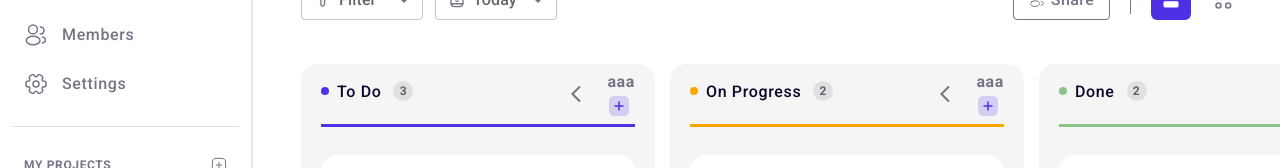
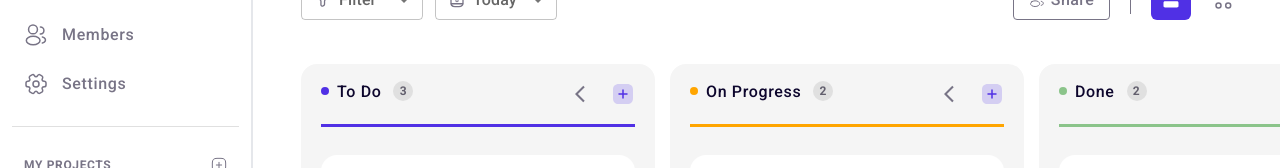
Before and after one commit to ghanbari-dev/projectmanagement, a Next.js app: page /tasks in a window 1280 px wide. Shown: the part 243-411 px from the top of the page. Built offline with nearby package versions, Linux system fonts and the light colour scheme.

Commit message:
fix: :bug:

```diff
--- a/components/todo/Cells.tsx
+++ b/components/todo/Cells.tsx
@@ -183,10 +183,10 @@ const Cells = ({ index, task, colID }: Props) => {
             {task.title}
           </div>
           {task?.image && (
-            <div className="w-full mt-[7px] min-h-[100px] flex gap-3 relative">
+            <div className="w-full mt-[7px] flex gap-3 relative">
               {task.image.map((img, ind) => (
+                <div key={ind} className="w-full">
                   <Image
-                  key={ind}
                     alt="img"
                     src={img}
                     width="0"
@@ -194,6 +194,7 @@ const Cells = ({ index, task, colID }: Props) => {
                     sizes="100vw"
                     className="w-full h-auto rounded-lg"
                   />
+                </div>
               ))}
             </div>
           )}
--- a/components/todo/Columns.tsx
+++ b/components/todo/Columns.tsx
@@ -78,12 +78,7 @@ const Columns = ({ index }: Props) => {
                 // >
                 //   <ControlPointTwoTone />
                 // </IconButton>
-                <div
-                  onClick={() => {
-                    console.log("click");
-                    setAdd((prev) => !prev);
-                  }}
-                >aaa
+                <div onClick={() => setAdd((prev) => !prev)}>
                   <Image src={addIcon} alt="icon" />
                 </div>
               )}
--- a/pages/tasks.tsx
+++ b/pages/tasks.tsx
@@ -8,7 +8,7 @@ const Tasks = () => {
 
     const selectedBoardID = useSelector(selectBoardID);
   return (
-    <div>{selectedBoardID ? <TodoTemplate />:<div>select board from side bar</div>}</div>
+    <>{selectedBoardID ? <TodoTemplate />:<div>select board from side bar</div>}</>
   )
 }
 
```
Also changed, not shown: 1 other file (tests, documents, lock files or other folders). Lines whose indentation alone changed are shown as unchanged.
